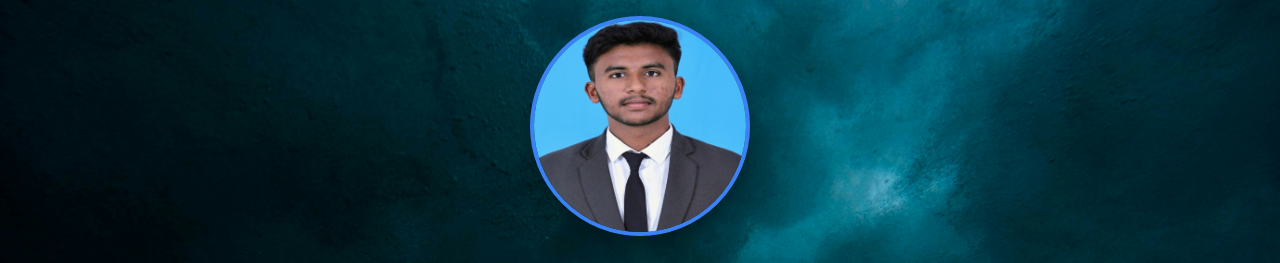
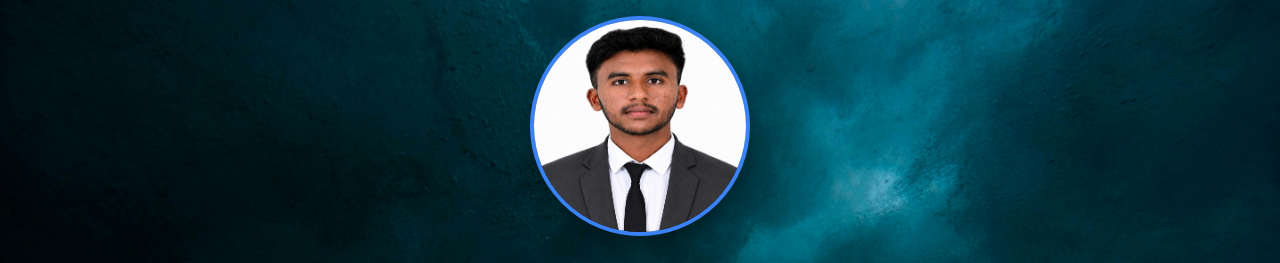
Before and after one commit to Mohankumar908/Portfolio, a plain HTML site: page index.html in a window 1280 px wide. Shown: the part 64-327 px from the top of the page. Drawn offline with Linux system fonts and the light colour scheme.

Commit message:
updated the profile picture

```diff
--- a/index.html
+++ b/index.html
@@ -55,7 +55,7 @@
         <div class="hero-content">
 
             <!-- 👇 Profile Image -->
-            <img src="profile.jpg" alt="Mohan Kumar" class="profile-image" />
+            <img src="profile.jpeg" alt="Mohan Kumar" class="profile-image" />
 
             <h1>Hi, I'm <span class="highlight">V Mohan Kumar</span></h1>
             <div class="typing-container">
```
Also changed, not shown: profile.jpeg (added).
